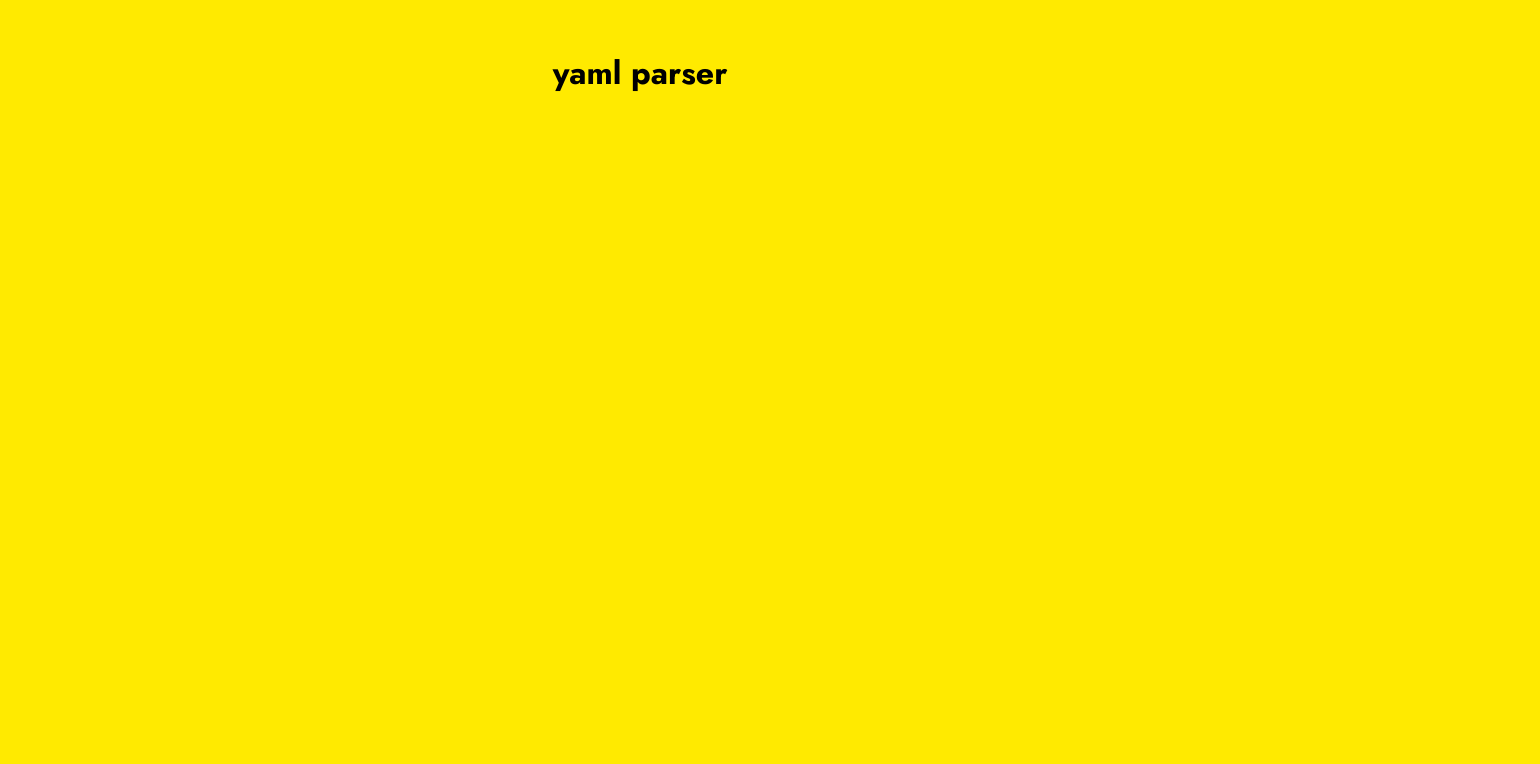
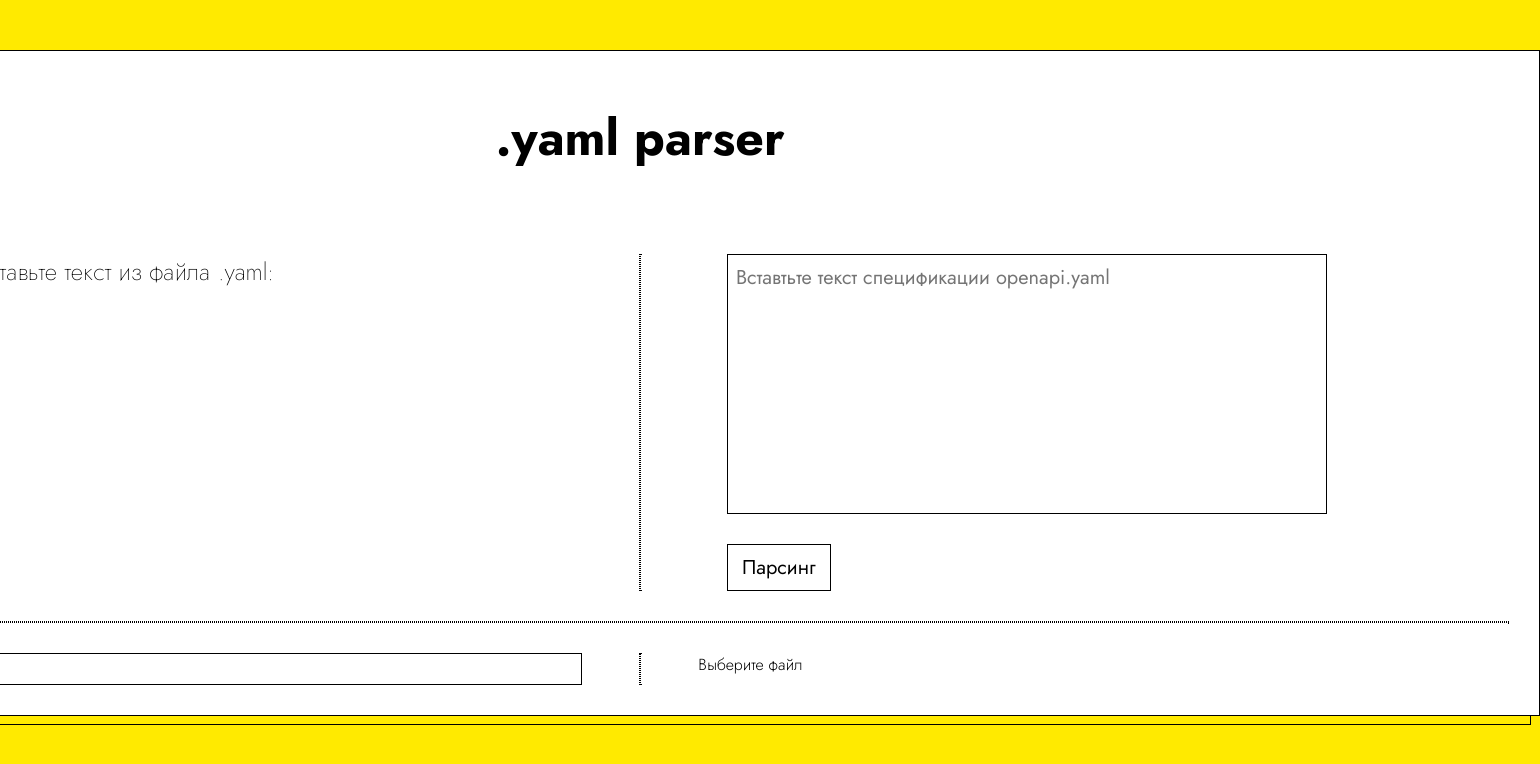
Before and after one commit to ianmoore228/kode-test, a React (Vite) app: page / in a window 1280 px wide. Shown: the top 764 px of the page, 1540 px wide, since content can reach past the window. Built offline with nearby package versions, Linux system fonts and the light colour scheme.

Commit message:
feat: update home page

```diff
--- a/src/index.css
+++ b/src/index.css
@@ -28,6 +28,9 @@ button {
     background-color: var(--white);
     padding: 8px 14px;
     font-family: "Jost", sans-serif;
+    display: flex;
+    /* width: fit-content; */
+    cursor: pointer;
 }
 
 input {
@@ -41,3 +44,7 @@ textarea {
     background-color: var(--white);
     font-family: "Jost", sans-serif;
 }
+
+ul {
+    list-style: none;
+}
--- a/src/pages/HomePage/HomePage.module.css
+++ b/src/pages/HomePage/HomePage.module.css
@@ -1,3 +1,34 @@
 .homePage {
+  background-color: var(--white);
+  border: 1px solid var(--black);
+  position: relative;
+   display: flex;
+   flex-direction: column;
+   align-items: center;
+   padding: 30px;
+   width: 1800px;
+}
 
+.homePageTitle {
+  font-size: 50px;
+  margin: 20px 0 80px 0;
 }
+
+.homePage::before {
+  content: '';
+  z-index: -1;
+  position: absolute;
+  background-color: var(--yellow);
+  border: 1px solid var(--black);
+  top: 8px;
+  right: 8px;
+  width: 100%;
+  height: 100%;
+}
+
+.line {
+  border: 1px dotted var(--black);
+  height: 1px;
+  width: 100%;
+  margin: 30px 0;
+}
--- a/src/pages/HomePage/HomePage.tsx
+++ b/src/pages/HomePage/HomePage.tsx
@@ -1,10 +1,15 @@
 import type { FC } from "react";
 import styles from "@/pages/HomePage/HomePage.module.css";
+import { YamlSubmit } from "@/widgets/YamlSubmit";
+import { YamlStructure } from "@/widgets/YamlStructure";
 
 export const HomePage: FC = () => {
     return (
     <div className={styles.homePage}>
-        <h1>yaml parser</h1>
+        <h1 className={styles.homePageTitle}>.yaml parser</h1>
+        <YamlSubmit/>
+        <div className={styles.line}></div>
+        <YamlStructure/>
     </div>
     )
 }
```
